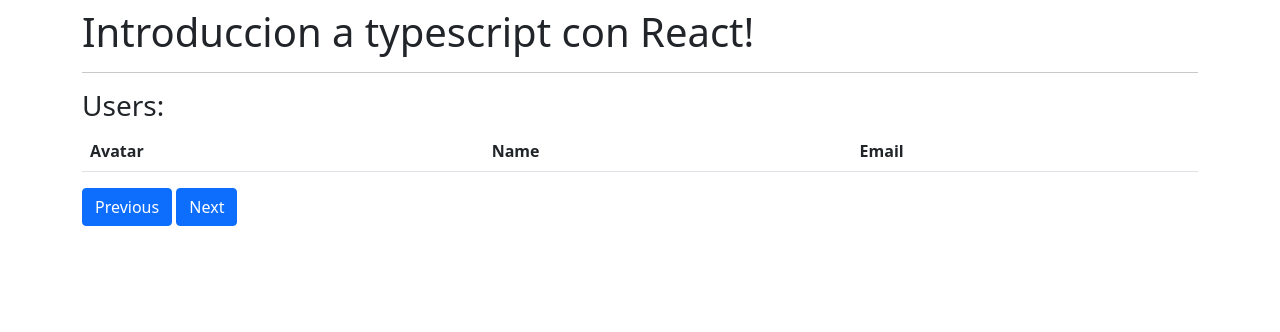
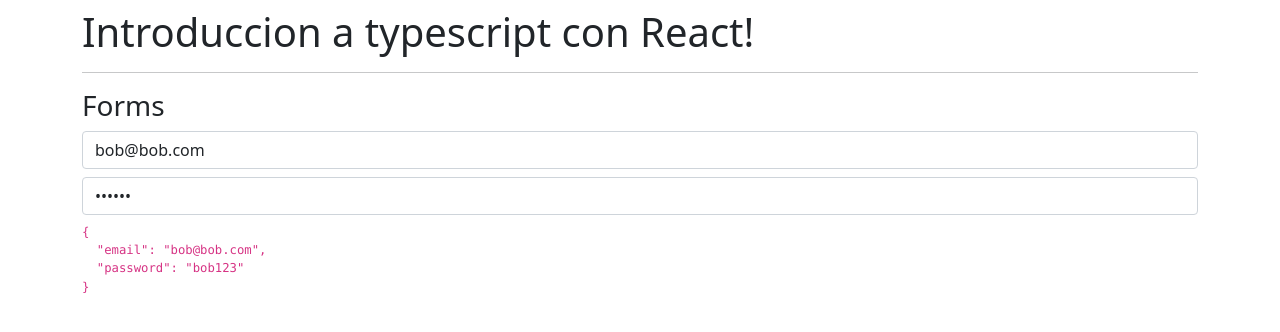
Before and after one commit to NikolaM-Dev/reinforcement, a React (Vite) app: page / in a window 1280 px wide. Shown: the top 332 px of the page. Built offline with nearby package versions, Linux system fonts and the light colour scheme; no server answers.

Commit message:
feat(components): Add Forms component

```diff
--- a/src/App.tsx
+++ b/src/App.tsx
@@ -4,7 +4,8 @@
 // import Counter from './components/Counter';
 // import CounterWithHook from './components/CounterWithHook';
 // import Login from './components/Login';
-import Users from './components/Users';
+// import Users from './components/Users';
+import Forms from './components/Forms';
 
 const App = () => {
   return (
@@ -16,7 +17,8 @@ const App = () => {
       {/* <Functions /> */}
       {/* <CounterWithHook /> */}
       {/* <Login /> */}
-      <Users />
+      {/* <Users /> */}
+      <Forms />
     </div>
   );
 };
--- /dev/null
+++ b/src/components/Forms.tsx
@@ -0,0 +1,43 @@
+import { useState } from 'react';
+
+const Forms = () => {
+  const [form, setForm] = useState({
+    email: 'bob@bob.com',
+    password: 'bob123',
+  });
+
+  const handleChange = (value: string, field: string) => {
+    setForm({
+      ...form,
+      [field]: value,
+    });
+  };
+
+  return (
+    <>
+      <h3>Forms</h3>
+      <form className="form">
+        <input
+          className="form-control mb-2"
+          placeholder="Email"
+          type="text"
+          value={form.email}
+          onChange={({ target }) => handleChange(target.value, 'email')}
+        />
+        <input
+          className="form-control mb-2"
+          placeholder="Password"
+          type="password"
+          value={form.password}
+          onChange={({ target }) => handleChange(target.value, 'password')}
+        />
+      </form>
+
+      <code>
+        <pre>{JSON.stringify(form, null, 2)}</pre>
+      </code>
+    </>
+  );
+};
+
+export default Forms;
```
